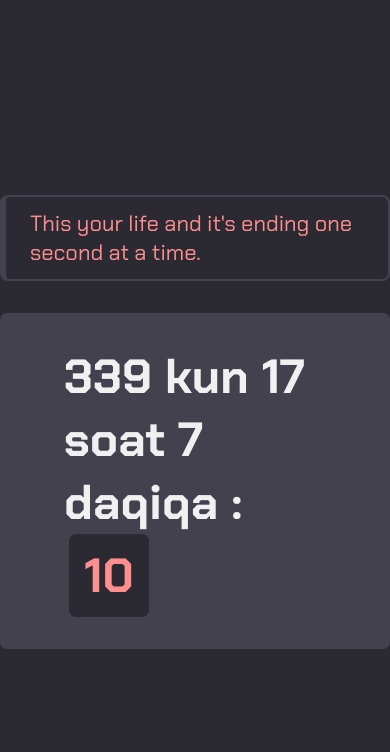
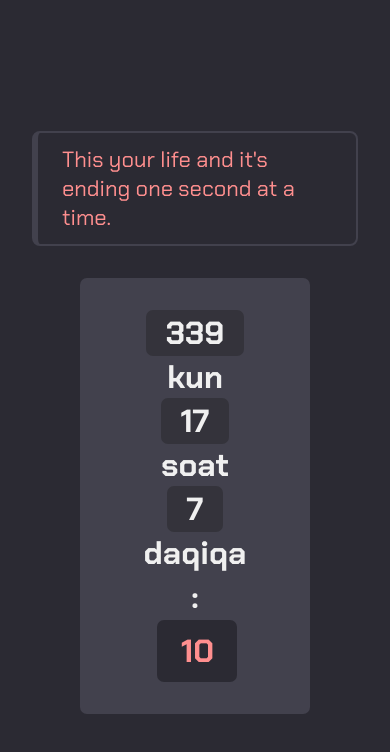
Before and after one commit to dersuprogg/new-year-countdown, a plain HTML site: page index.html in a window 390 px wide. Drawn offline with Linux system fonts and the light colour scheme.

Commit message:
Make mobile responsive

```diff
--- a/styles.css
+++ b/styles.css
@@ -36,7 +36,8 @@ h1 {
 
 .blinking-dots {
   animation: blink 0.5s ease infinite alternate;
-  animation: name duration timing-function delay iteration-count direction fill-mode;
+  animation: name duration timing-function delay iteration-count direction
+    fill-mode;
 }
 
 @keyframes blink {
@@ -63,7 +64,6 @@ h1 {
   flex-shrink: 0;
 }
 
-
 .quote {
   border: 2px solid #42414d;
   color: #ff8f8f;
@@ -72,3 +72,32 @@ h1 {
   border-left: 6px solid #42414d;
   font-size: 22px;
 }
+
+@media (max-width: 500px) {
+  body {
+    padding: 0 2rem;
+  }
+
+  h2 span {
+    display: block;
+    background-color: #34333b;
+    padding: 2px 20px;
+    border-radius: 7px;
+  }
+
+  h2 span.blinking-dots {
+    background-color: transparent;
+    display: inline;
+  }
+  h2 span.seconds {
+    display: inline;
+    text-align: center;
+  }
+
+  h2 {
+    display: flex;
+    flex-direction: column;
+    font-size: 2rem;
+    align-items: center;
+  }
+}
```
